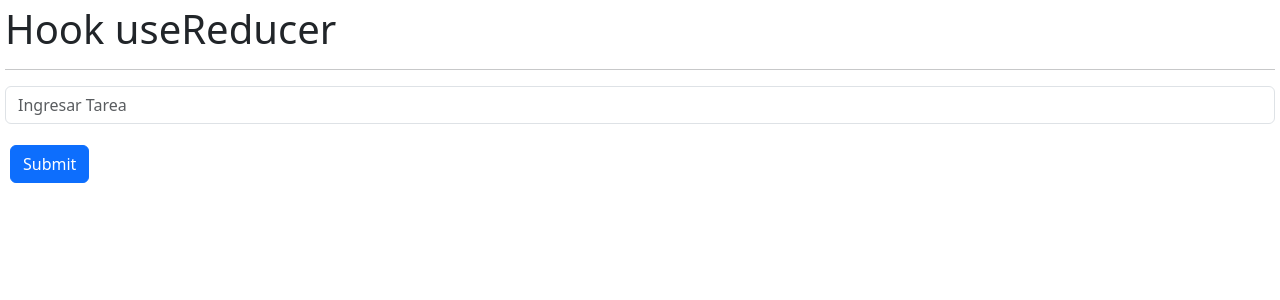
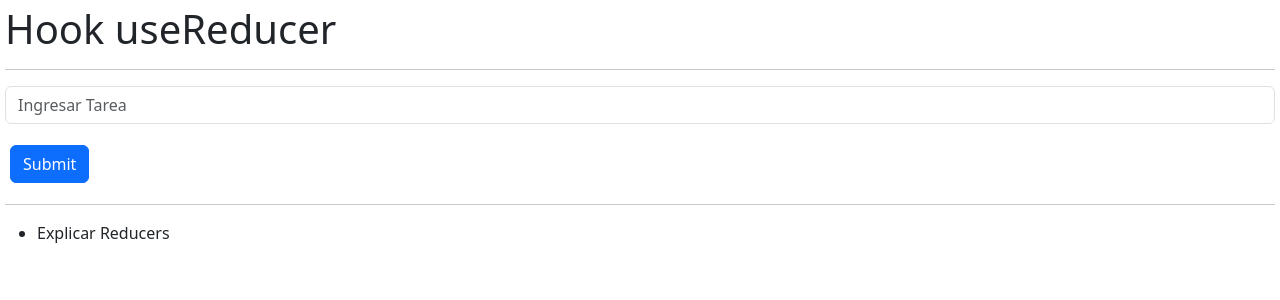
Before and after one commit to RFerreiraN/useReducer, a React (Vite) app: page / in a window 1280 px wide. Shown: the top 300 px of the page. Built offline with nearby package versions, Linux system fonts and the light colour scheme.

Commit message:
aplicando useReducer

```diff
--- a/src/Components/ListaTareas.jsx
+++ b/src/Components/ListaTareas.jsx
@@ -1,3 +1,5 @@
+import { useReducer } from "react"
+
 //Estado inicial
 
 import { UseFormHook } from "../Hooks/UseFormHook"
@@ -57,6 +59,7 @@ const tareaReducer = (state = initialState, action = {}) => {
 
 export const ListaTareas = () => {
 
+  const [state, dispatch] = useReducer(tareaReducer, initialState)
   const { tarea, inputValue, handleInput } = UseFormHook({tarea : ''})
   const agregarTarea = (event) => {
     event.preventDefault()
@@ -83,6 +86,14 @@ export const ListaTareas = () => {
 
         <button type="submit" className="btn btn-primary">Submit</button>
       </form>
+      <hr />
+      <ul>
+        {state.map(item => {
+          return (
+            <li key={item.id}>{item.tarea}</li>
+          )
+        })}
+      </ul>
     </>
   )
 }
```
